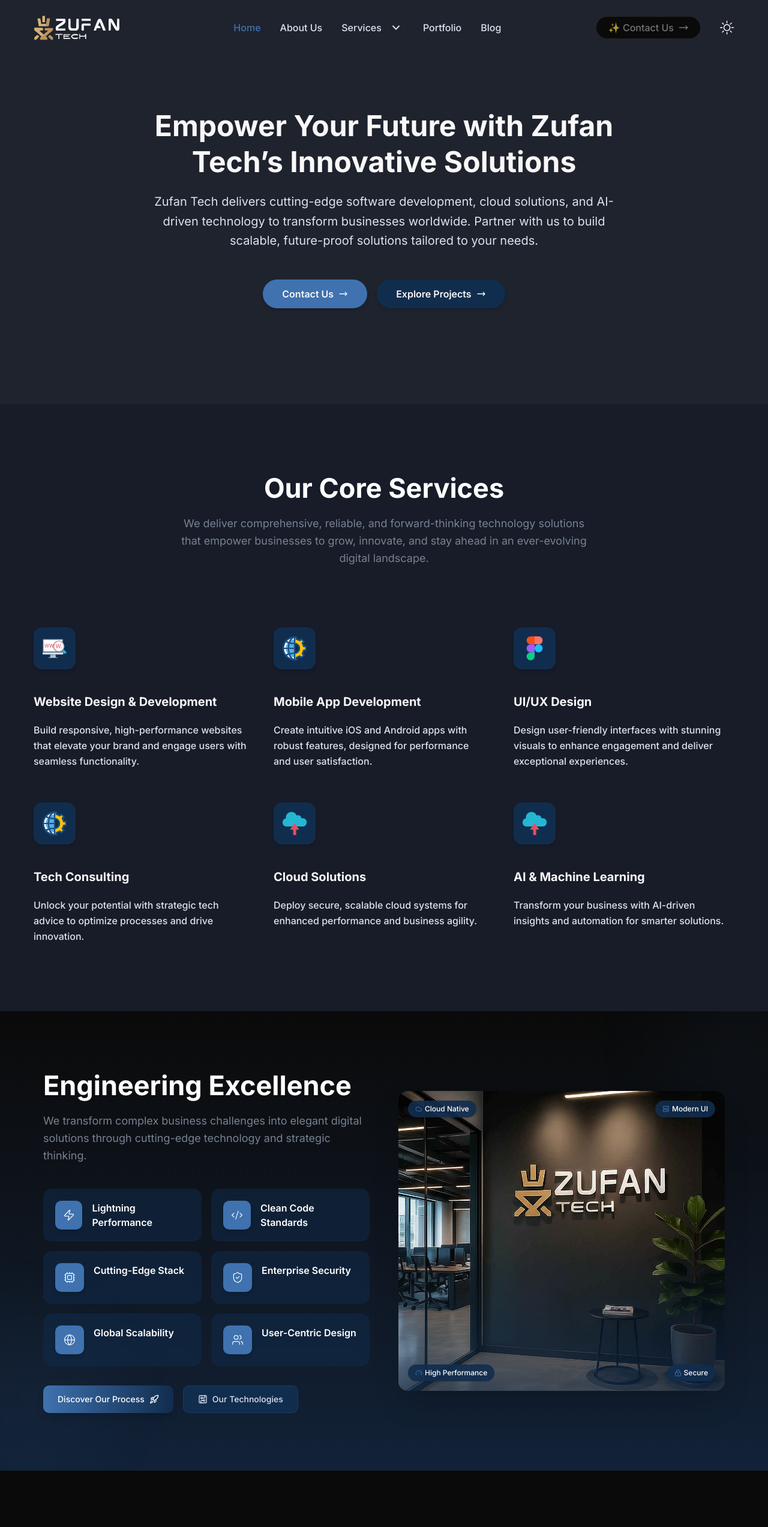
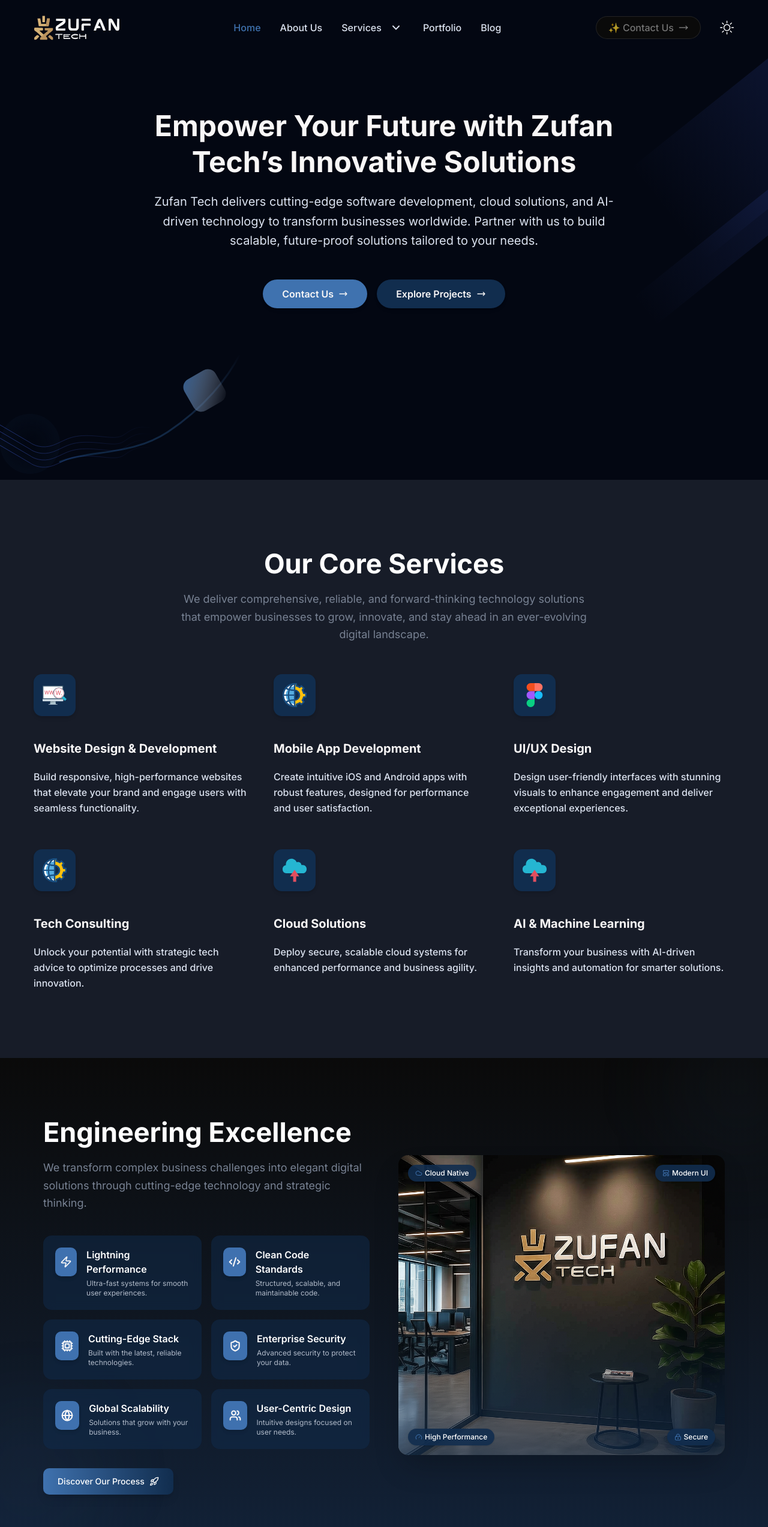
Before and after one commit to kedabdure/zufan-tech, a Next.js app: page / in a window 1280 px wide. Shown: the top 2546 px of the page at 60% size. Built offline with nearby package versions, Linux system fonts and the light colour scheme.

Commit message:
refactor: Update the spacing of the components

```diff
--- a/src/components/About/AboutSectionOne.tsx
+++ b/src/components/About/AboutSectionOne.tsx
@@ -19,33 +19,39 @@
 const AboutSectionOne = () => {
   const features = [
     {
-      icon: <Zap className="h-5 w-5" strokeWidth={1.5} />,
+      icon: <Zap className="h-5 w-5" strokeWidth={2} />,
       title: "Lightning Performance",
+      description: "Ultra-fast systems for smooth user experiences."
     },
     {
-      icon: <Code2 className="h-5 w-5" strokeWidth={1.5} />,
+      icon: <Code2 className="h-5 w-5" strokeWidth={2.5} />,
       title: "Clean Code Standards",
+      description: "Structured, scalable, and maintainable code."
     },
     {
-      icon: <Cpu className="h-5 w-5" strokeWidth={1.5} />,
+      icon: <Cpu className="h-5 w-5" strokeWidth={2.5} />,
       title: "Cutting-Edge Stack",
+      description: "Built with the latest, reliable technologies."
     },
     {
-      icon: <ShieldCheck className="h-5 w-5" strokeWidth={1.5} />,
+      icon: <ShieldCheck className="h-5 w-5" strokeWidth={2.5} />,
       title: "Enterprise Security",
+      description: "Advanced security to protect your data."
     },
     {
-      icon: <Globe className="h-5 w-5" strokeWidth={1.5} />,
+      icon: <Globe className="h-5 w-5" strokeWidth={2.5} />,
       title: "Global Scalability",
+      description: "Solutions that grow with your business."
     },
     {
-      icon: <Users className="h-5 w-5" strokeWidth={1.5} />,
+      icon: <Users className="h-5 w-5" strokeWidth={2.5} />,
       title: "User-Centric Design",
+      description: "Intuitive designs focused on user needs."
     }
   ];
 
   return (
-    <section id="our-expertise" className="relative overflow-hidden bg-gradient-to-b from-[#F9F7F7] to-[#DBE2EF]/20 py-12 dark:from-[#0a0a0a] dark:to-[#112D4E]/50 md:py-16 lg:py-24">
+    <section id="our-expertise" className="relative overflow-hidden bg-gradient-to-b from-[#F9F7F7] to-[#DBE2EF]/20 py-20 dark:from-[#0a0a0a] dark:to-[#112D4E]/50 md:py-16 lg:py-24">
       {/* Decorative elements */}
       <div className="absolute -right-20 -top-20 h-64 w-64 rounded-full bg-[#3F72AF]/10 blur-3xl dark:bg-[#3F72AF]/5"></div>
       <div className="absolute -left-20 bottom-0 h-64 w-64 rounded-full bg-[#3F72AF]/10 blur-3xl dark:bg-[#3F72AF]/5"></div>
@@ -69,15 +75,16 @@
                 >
                   <div className="absolute inset-0 -z-10 bg-[radial-gradient(ellipse_at_top_right,_var(--tw-gradient-stops))] from-[#3F72AF]/10 to-transparent opacity-0 transition-opacity duration-300 group-hover:opacity-100"></div>
                   <div className="flex items-start">
-                    <div className="mr-4 flex h-12 w-12 items-center justify-center rounded-lg bg-[#3F72AF] p-2 text-[#F9F7F7] shadow-md transition-all duration-300 group-hover:rotate-6 group-hover:scale-110">
+                    <div className="mr-4 flex h-12 w-12 items-center justify-center rounded-lg bg-[#3f71af] p-2 text-[#F9F7F7] shadow-md transition-all duration-300 group-hover:rotate-6 group-hover:scale-110">
                       {feature.icon}
                     </div>
                     <div>
                       <h3 className="text-base font-semibold text-[#112D4E] dark:text-white">
                         {feature.title}
                       </h3>
-                      {/* <p className="mt-1 text-sm text-[#112D4E]/80 dark:text-[#DBE2EF]/80">
-                      </p> */}
+                      <p className="mt-1 text-xs text-[#112D4E]/80 dark:text-[#DBE2EF]/80">
+                        {feature.description}
+                      </p>
                     </div>
                   </div>
                 </div>
@@ -93,13 +100,13 @@
                 <span className="relative">Discover Our Process</span>
                 <Rocket className="ml-2 h-4 w-4 transition-transform duration-300 group-hover:translate-x-1" />
               </Link>
-              <Link
+              {/* <Link
                 href="/technologies"
                 className="inline-flex items-center rounded-lg border border-[#DBE2EF] bg-white px-6 py-3 text-sm font-medium text-[#112D4E] transition-all duration-300 hover:border-[#3F72AF] hover:text-[#3F72AF] dark:border-[#3F72AF]/20 dark:bg-[#112D4E] dark:text-[#DBE2EF] dark:hover:border-[#3F72AF] dark:hover:text-[#3F72AF]"
               >
                 <CircuitBoard className="mr-2 h-4 w-4" />
                 Our Technologies
-              </Link>
+              </Link> */}
             </div>
           </div>
 
--- a/src/components/About/AboutSectionTwo.tsx
+++ b/src/components/About/AboutSectionTwo.tsx
@@ -4,24 +4,24 @@
 const AboutSectionTwo = () => {
   const features = [
     {
-      icon: <Server className="h-5 w-5" strokeWidth={1.5} />,
+      icon: <Server className="h-5 w-5" strokeWidth={2} />,
       title: "Cloud Infrastructure",
       description: "Scalable architecture with 99.99% uptime SLA"
     },
     {
-      icon: <Layers className="h-5 w-5" strokeWidth={1.5} />,
+      icon: <Layers className="h-5 w-5" strokeWidth={2} />,
       title: "Full Stack Expertise",
       description: "Seamless integration from UI to database"
     },
     {
-      icon: <Cpu className="h-5 w-5" strokeWidth={1.5} />,
+      icon: <Cpu className="h-5 w-5" strokeWidth={2} />,
       title: "Performance Optimized",
       description: "Applications with sub-100ms response times"
     }
   ];
 
   return (
-    <section className="bg-white py-16 dark:bg-[#0a0a0a] md:py-20 lg:py-24">
+    <section className="bg-white py-20 dark:bg-gray-900 md:py-20 lg:py-24">
       <div className="container px-4 sm:px-6 lg:px-8">
         <div className="flex flex-col items-center gap-12 lg:flex-row">
           {/* Image Column */}
--- a/src/components/Features/index.tsx
+++ b/src/components/Features/index.tsx
@@ -4,7 +4,7 @@
 
 const Features = () => {
   return (
-    <section id="services" className="dark:bg-bg-color-dark bg-gray-light py-16 md:py-20 lg:py-28 relative overflow-hidden">
+    <section id="services" className="dark:bg-bg-color-dark bg-gray-light py-20 lg:py-28 relative overflow-hidden">
       <div className="container">
         <SectionTitle
           width="700px"
@@ -13,7 +13,7 @@
           center
         />
 
-        <div className="grid grid-cols-1 gap-x-8 gap-y-14 md:grid-cols-2 lg:grid-cols-3">
+        <div className="grid grid-cols-1 gap-x-8 gap-y-14 md:grid-cols-2 lg:grid-cols-3 -mt-12">
           {featuresData.map((feature) => (
             <SingleFeature key={feature.id} feature={feature} />
           ))}
--- a/src/components/Footer/index.tsx
+++ b/src/components/Footer/index.tsx
@@ -113,7 +113,7 @@
 
             <div className="w-full px-4 sm:w-1/2 md:w-1/2 lg:w-2/12 xl:w-2/12">
               <div className="mb-12 lg:mb-16">
-                <h2 className="mb-10 text-xl font-bold text-black dark:text-white">
+                <h2 className="mb-8 text-xl font-bold text-black dark:text-white">
                   Quick Links
                 </h2>
                 <ul className="space-y-3">
@@ -155,7 +155,7 @@
 
             <div className="w-full px-4 sm:w-1/2 md:w-1/2 lg:w-2/12 xl:w-2/12">
               <div className="mb-12 lg:mb-16">
-                <h2 className="mb-10 text-xl font-bold text-black dark:text-white">
+                <h2 className="mb-8 text-xl font-bold text-black dark:text-white">
                   Services
                 </h2>
                 <ul className="space-y-3">
@@ -197,7 +197,7 @@
 
             <div className="w-full px-4 md:w-1/2 lg:w-4/12 xl:w-3/12">
               <div className="mb-12 lg:mb-16">
-                <h2 className="mb-10 text-xl font-bold text-black dark:text-white">
+                <h2 className="mb-8 text-xl font-bold text-black dark:text-white">
                   Support & Help
                 </h2>
                 <ul className="space-y-3">
@@ -209,41 +209,6 @@
                       Contact Us
                     </Link>
                   </li>
-                  <li>
-                    <Link
-                      href="/privacy-policy"
-                      className="text-base text-[#112D4E] transition-colors duration-300 hover:text-[#3F72AF] dark:text-[#DBE2EF] dark:hover:text-[#3F72AF]"
-                    >
-                      Privacy Policy
-                    </Link>
-                  </li>
-                  <li>
-                    <Link
-                      href="/terms"
-                      className="text-base text-[#112D4E] transition-colors duration-300 hover:text-[#3F72AF] dark:text-[#DBE2EF] dark:hover:text-[#3F72AF]"
-                    >
-                      Terms of Service
-                    </Link>
-                  </li>
-                  <li>
-                    <Link
-                      href="/faq"
-                      className="text-base text-[#112D4E] transition-colors duration-300 hover:text-[#3F72AF] dark:text-[#DBE2EF] dark:hover:text-[#3F72AF]"
-                    >
-                      FAQ
-                    </Link>
-                  </li>
-                </ul>
-              </div>
-
-            </div>
-            {/* Contact */}
-            <div className="w-full px-4 sm:w-1/2 lg:w-3/12 xl:w-3/12 lg:ml-auto">
-              <div className="mb-12">
-                <h2 className="mb-6 text-xl font-bold text-[#112D4E] dark:text-[#F9F7F7]">
-                  Contact Us
-                </h2>
-                <ul className="space-y-4">
                   <li className="flex items-center gap-3">
                     <Phone className="h-5 w-5 text-[#3F72AF]" />
                     <a
@@ -270,6 +235,7 @@
                   </li>
                 </ul>
               </div>
+
             </div>
           </div>
 
--- a/src/components/Hero/index.tsx
+++ b/src/components/Hero/index.tsx
@@ -5,7 +5,7 @@
   return (
     <section
       id="home"
-      className="relative z-10 overflow-hidden bg-gradient-to-br pb-16 pt-[120px] bg-white dark:bg-gray-dark md:pb-[120px] md:pt-[150px] xl:pb-[160px] xl:pt-[180px] 2xl:pb-[200px] 2xl:pt-[210px]"
+      className="relative z-10 overflow-hidden min-h-screen bg-gradient-to-br pb-16 pt-[140px] bg-white dark:bg-gray-950 md:pb-[120px] md:pt-[150px] xl:pb-[160px] xl:pt-[180px] 2xl:pb-[200px] 2xl:pt-[210px]"
     >
       <div className="container">
         <div className="-mx-4 flex flex-wrap">
@@ -155,7 +155,7 @@
             </linearGradient>
           </defs>
         </svg>
-      </div>
+      </div>*/}
       <div className="absolute bottom-0 left-0 z-[-1] opacity-20 lg:opacity-80">
         <svg
           width="420"
@@ -221,7 +221,135 @@
             </linearGradient>
           </defs>
         </svg>
-      </div> */}
+      </div>
+      <div className="absolute right-0 top-5 z-[-1]">
+        <svg
+          width="238"
+          height="531"
+          viewBox="0 0 238 531"
+          fill="none"
+          xmlns="http://www.w3.org/2000/svg"
+        >
+          <rect
+            opacity="0.3"
+            x="422.819"
+            y="-70.8145"
+            width="196"
+            height="541.607"
+            rx="2"
+            transform="rotate(51.2997 422.819 -70.8145)"
+            fill="url(#paint0_linear_83:2)"
+          />
+          <rect
+            opacity="0.3"
+            x="426.568"
+            y="144.886"
+            width="59.7544"
+            height="541.607"
+            rx="2"
+            transform="rotate(51.2997 426.568 144.886)"
+            fill="url(#paint1_linear_83:2)"
+          />
+          <defs>
+            <linearGradient
+              id="paint0_linear_83:2"
+              x1="517.152"
+              y1="-251.373"
+              x2="517.152"
+              y2="459.865"
+              gradientUnits="userSpaceOnUse"
+            >
+              <stop stopColor="#4A6CF7" />
+              <stop offset="1" stopColor="#4A6CF7" stopOpacity="0" />
+            </linearGradient>
+            <linearGradient
+              id="paint1_linear_83:2"
+              x1="455.327"
+              y1="-35.673"
+              x2="455.327"
+              y2="675.565"
+              gradientUnits="userSpaceOnUse"
+            >
+              <stop stopColor="#4A6CF7" />
+              <stop offset="1" stopColor="#4A6CF7" stopOpacity="0" />
+            </linearGradient>
+          </defs>
+        </svg>
+      </div>
+      <div className="absolute bottom-5 left-0 z-[-1]">
+        <svg
+          width="279"
+          height="106"
+          viewBox="0 0 279 106"
+          fill="none"
+          xmlns="http://www.w3.org/2000/svg"
+        >
+          <g opacity="0.5">
+            <path
+              d="M-57 12L50.0728 74.8548C55.5501 79.0219 70.8513 85.7589 88.2373 79.3692C109.97 71.3821 116.861 60.9642 156.615 63.7423C178.778 65.291 195.31 69.2985 205.911 62.3533C216.513 55.408 224.994 47.7682 243.016 49.1572C255.835 50.1453 265.278 50.8936 278 45.3373"
+              stroke="url(#paint0_linear_72:302)"
+            />
+            <path
+              d="M-57 1L50.0728 63.8548C55.5501 68.0219 70.8513 74.7589 88.2373 68.3692C109.97 60.3821 116.861 49.9642 156.615 52.7423C178.778 54.291 195.31 58.2985 205.911 51.3533C216.513 44.408 224.994 36.7682 243.016 38.1572C255.835 39.1453 265.278 39.8936 278 34.3373"
+              stroke="url(#paint1_linear_72:302)"
+            />
+            <path
+              d="M-57 23L50.0728 85.8548C55.5501 90.0219 70.8513 96.7589 88.2373 90.3692C109.97 82.3821 116.861 71.9642 156.615 74.7423C178.778 76.291 195.31 80.2985 205.911 73.3533C216.513 66.408 224.994 58.7682 243.016 60.1572C255.835 61.1453 265.278 61.8936 278 56.3373"
+              stroke="url(#paint2_linear_72:302)"
+            />
+            <path
+              d="M-57 35L50.0728 97.8548C55.5501 102.022 70.8513 108.759 88.2373 102.369C109.97 94.3821 116.861 83.9642 156.615 86.7423C178.778 88.291 195.31 92.2985 205.911 85.3533C216.513 78.408 224.994 70.7682 243.016 72.1572C255.835 73.1453 265.278 73.8936 278 68.3373"
+              stroke="url(#paint3_linear_72:302)"
+            />
+          </g>
+          <defs>
+            <linearGradient
+              id="paint0_linear_72:302"
+              x1="256.267"
+              y1="53.6717"
+              x2="-40.8688"
+              y2="8.15715"
+              gradientUnits="userSpaceOnUse"
+            >
+              <stop stopColor="#4A6CF7" stopOpacity="0" />
+              <stop offset="1" stopColor="#4A6CF7" />
+            </linearGradient>
+            <linearGradient
+              id="paint1_linear_72:302"
+              x1="256.267"
+              y1="42.6717"
+              x2="-40.8688"
+              y2="-2.84285"
+              gradientUnits="userSpaceOnUse"
+            >
+              <stop stopColor="#4A6CF7" stopOpacity="0" />
+              <stop offset="1" stopColor="#4A6CF7" />
+            </linearGradient>
+            <linearGradient
+              id="paint2_linear_72:302"
+              x1="256.267"
+              y1="64.6717"
+              x2="-40.8688"
+              y2="19.1572"
+              gradientUnits="userSpaceOnUse"
+            >
+              <stop stopColor="#4A6CF7" stopOpacity="0" />
+              <stop offset="1" stopColor="#4A6CF7" />
+            </linearGradient>
+            <linearGradient
+              id="paint3_linear_72:302"
+              x1="256.267"
+              y1="76.6717"
+              x2="-40.8688"
+              y2="31.1572"
+              gradientUnits="userSpaceOnUse"
+            >
+              <stop stopColor="#4A6CF7" stopOpacity="0" />
+              <stop offset="1" stopColor="#4A6CF7" />
+            </linearGradient>
+          </defs>
+        </svg>
+      </div>
     </section>
   );
 }
--- a/src/components/SkillOrbits/index.tsx
+++ b/src/components/SkillOrbits/index.tsx
@@ -24,7 +24,7 @@
 export default function Skills() {
   return (
     <section
-      className="relative z-10 bg-gray-light dark:bg-bg-color-dark md:py-20 lg:py-22"
+      className="relative z-10 bg-gray-light dark:bg-gray-950 py-20 lg:py-22"
     >
       <div className="container">
         <SectionTitle
@@ -33,7 +33,7 @@
           paragraph="We leverage cutting-edge tools and frameworks like React, Python, and Tailwind to deliver scalable, high-performance solutions for your business."
           center
         />
-        <div className="relative -mt-12 flex h-[300px] w-full flex-col items-center justify-center overflow-hidden md:h-[400px] lg:h-[550px]">
+        <div className="relative -mt-12 flex h-[550px] w-full flex-col items-center justify-center overflow-hidden">
           {/* Inner Orbit: Tools */}
           <OrbitingCircles
             iconSize={40}
--- a/src/components/Testimonials/index.tsx
+++ b/src/components/Testimonials/index.tsx
@@ -72,7 +72,7 @@
 const Testimonials = () => {
   return (
     <section
-      className="relative dark:bg-gray-900 z-10 md:py-20 lg:py-28"
+      className="relative dark:bg-gray-900 z-10 py-16 lg:py-28"
     >
       <div className="container">
         <SectionTitle
```
